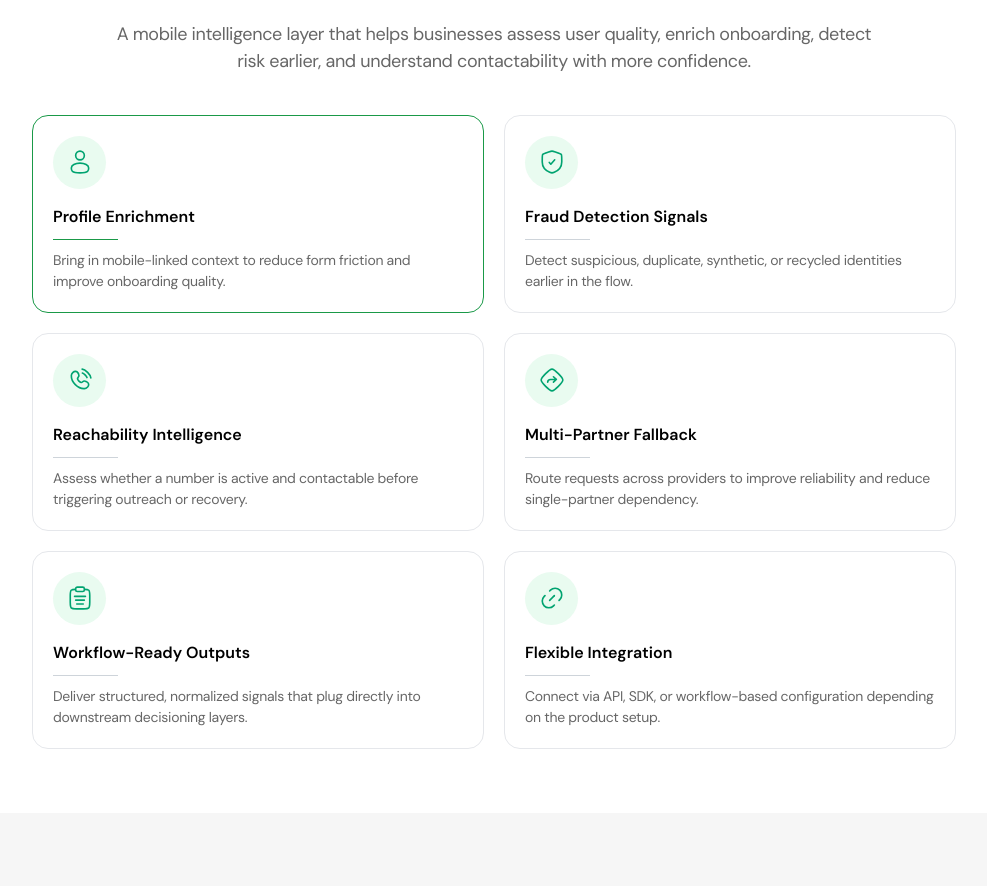
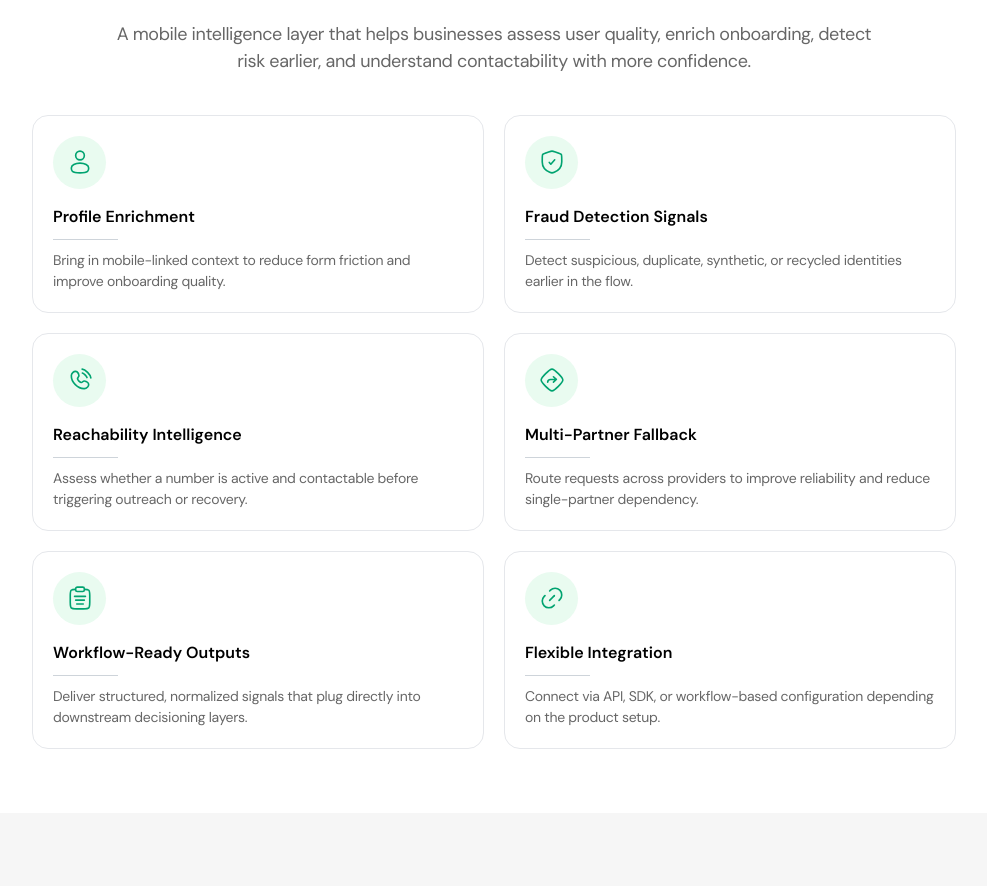
Before and after one commit to tojo04/idto-website, a React (Vite) app: page /products/mobile-intelligence in a window 1280 px wide. Shown: the part 1681-2567 px from the top of the page, without its empty margins (146-1133 px from the left). Built offline with nearby package versions, Linux system fonts and the light colour scheme; a web font is replaced by a local one.

Commit message:
checkpoint 32

```diff
--- a/src/components/MobileIntelligencePage/IntelligenceWorkflowsSection.tsx
+++ b/src/components/MobileIntelligencePage/IntelligenceWorkflowsSection.tsx
@@ -78,11 +78,7 @@ export default function IntelligenceWorkflowsSection() {
           {workflowCards.map((card) => (
             <div
               key={card.title}
-              className={`group bg-white rounded-2xl p-5 flex flex-col gap-4 w-[290px] shrink-0 snap-start sm:w-[calc(50%-10px)] lg:w-[calc(33.333%-14px)] transition-colors duration-200 border ${
-                card.highlighted
-                  ? "border-[#1a9948]"
-                  : "border-[#e5e7eb] hover:border-primary active:border-primary"
-              }`}
+              className="group bg-white rounded-2xl p-5 flex flex-col gap-4 w-[290px] shrink-0 snap-start sm:w-[calc(50%-10px)] lg:w-[calc(33.333%-14px)] transition-colors duration-200 border border-[#e5e7eb] hover:border-[#1a9948] active:border-[#1a9948]"
             >
               <div className="w-[53px] h-[53px] rounded-full bg-[#e9fbf0] flex items-center justify-center shrink-0">
                 <img src={card.icon} alt="" className="w-[26px] h-[26px]" />
@@ -91,13 +87,7 @@ export default function IntelligenceWorkflowsSection() {
                 <p className="text-base font-semibold text-black capitalize">
                   {card.title}
                 </p>
-                <div
-                  className={`w-[65px] h-px transition-colors duration-200 ${
-                    card.highlighted
-                      ? "bg-[#1a9948]"
-                      : "bg-[#CED4DA] group-hover:bg-primary group-active:bg-primary"
-                  }`}
-                />
+                <div className="w-[65px] h-px transition-colors duration-200 bg-[#CED4DA] group-hover:bg-[#1a9948] group-active:bg-[#1a9948]" />
                 <p className="text-sm text-black/60 leading-[1.5] tracking-[-0.28px]">
                   {card.description}
                 </p>
```
